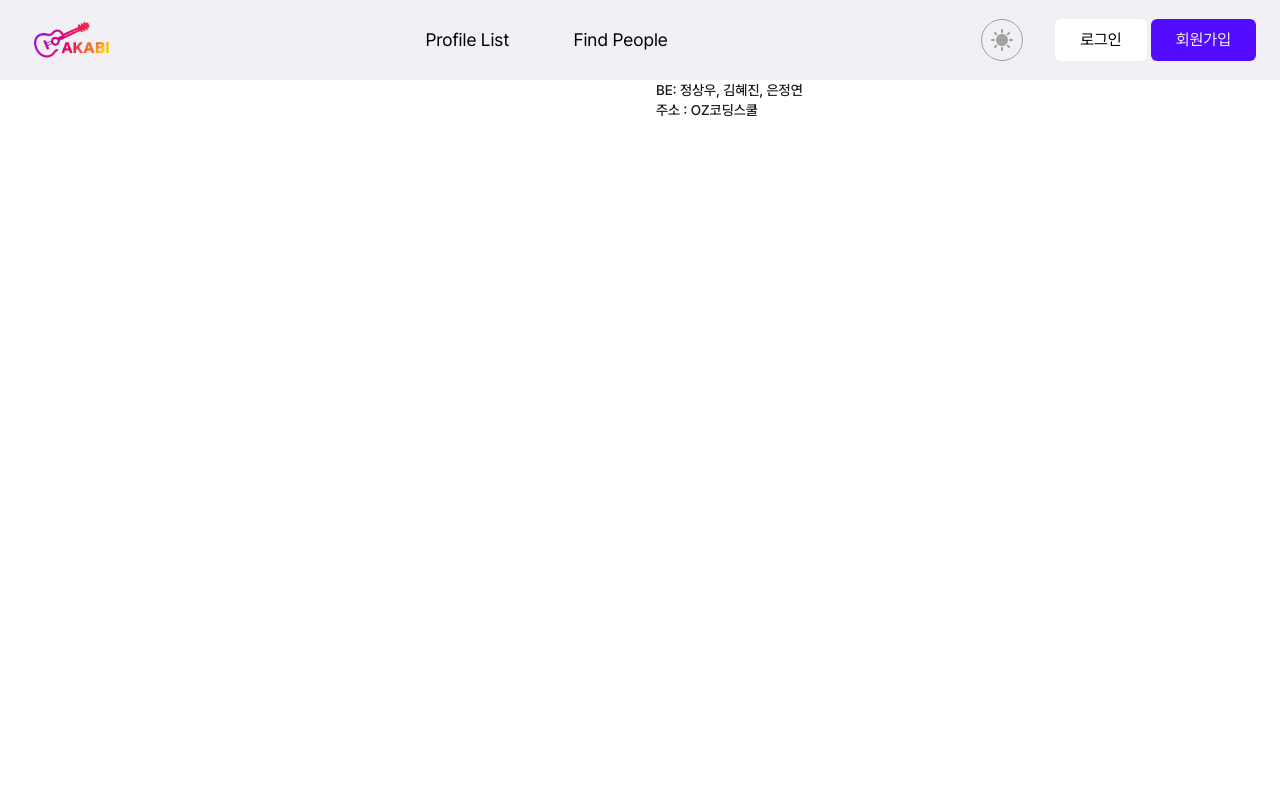
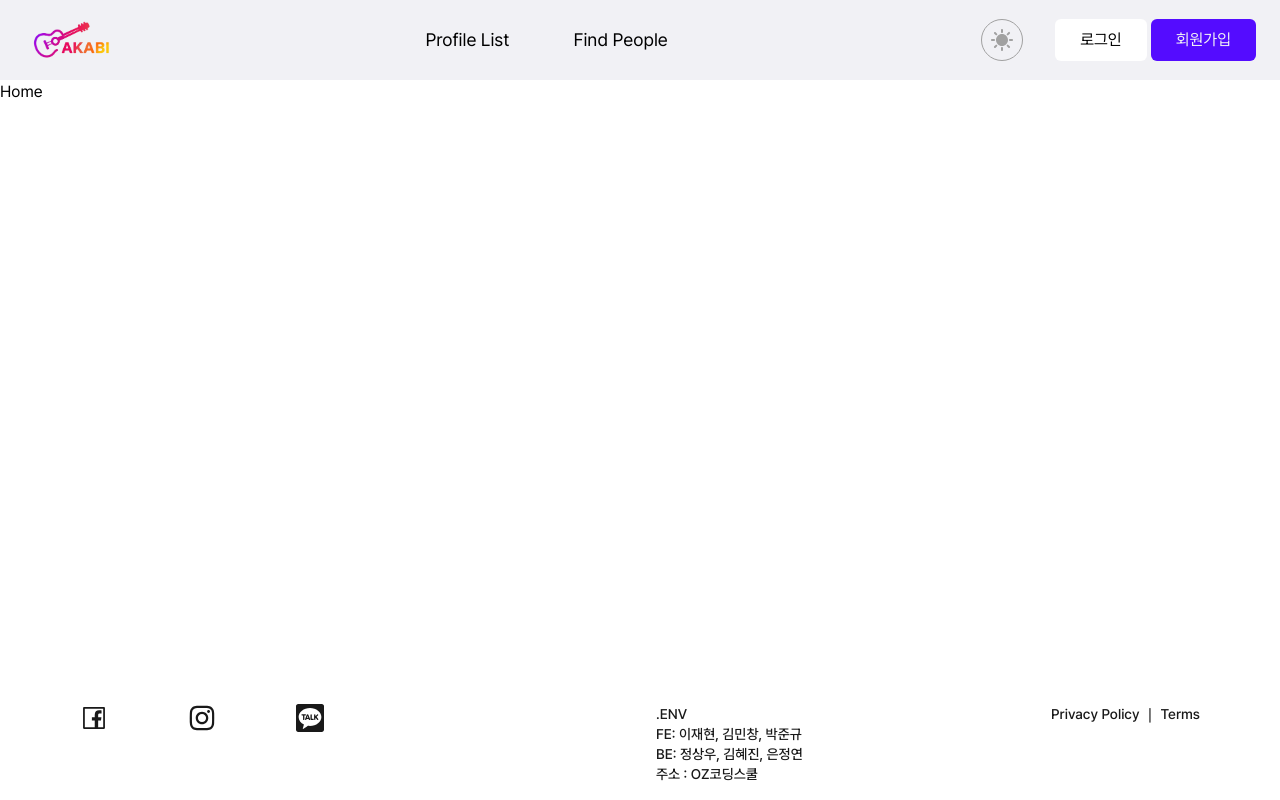
Before and after one commit to env-project/frontend, a React (Vite) app: page / in a window 1280 px wide. Built offline with nearby package versions, Linux system fonts and the light colour scheme.

Commit message:
#146 fix: 헤더 높이에 맞춰 메인 콘텐츠에 패딩 추가

```diff
--- a/src/components/layout/RootLayout.tsx
+++ b/src/components/layout/RootLayout.tsx
@@ -4,10 +4,12 @@
 
 export default function RootLayout() {
   return (
-    <>
+    <div className="flex flex-col min-h-screen">
       <Header />
-      <Outlet />
+      <main className="flex-1  pt-[52px] sm:pt-[80px]">
+        <Outlet />
+      </main>
       <Footer />
-    </>
+    </div>
   );
 }
```
